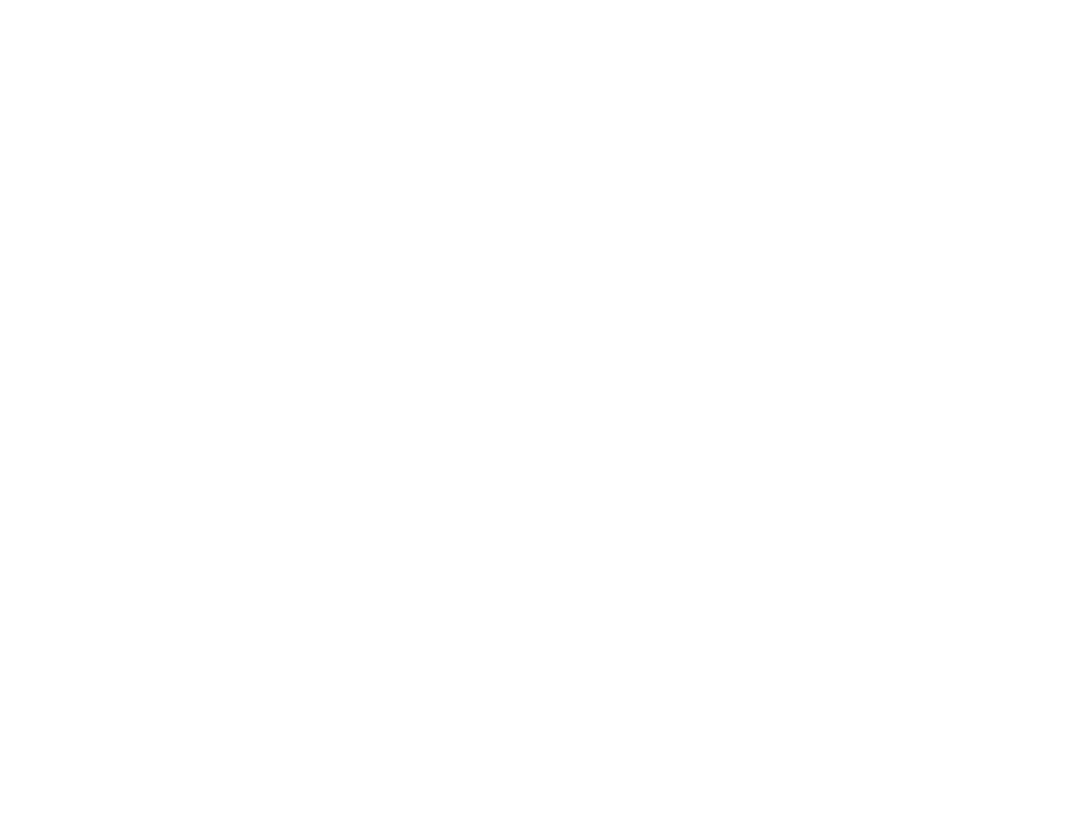
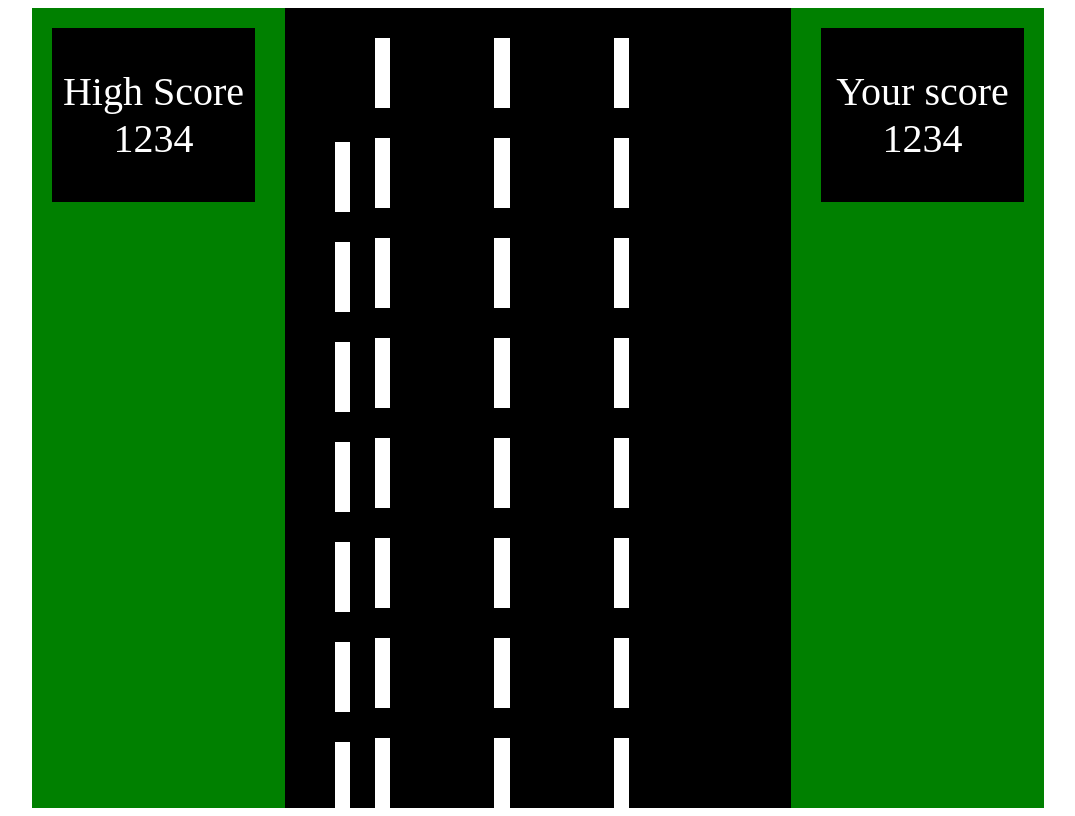
Before and after one commit to Sivachel/Spartaglobal_Project1, a plain HTML site: page index.html in a window 1280 px wide. Shown: the whole page, without its empty margins (102-1177 px from the left). Drawn offline with nearby package versions, Linux system fonts and the light colour scheme.

Commit message:
track done

```diff
--- a/css/style.css
+++ b/css/style.css
@@ -1,3 +1,59 @@
-body {
+.container {
+  background-color: green;
+  height: 800px;
+  width:80%;
+  margin: auto;
 
 }
+
+.mini {
+  background-color: black;
+  height: 800px;
+  width : 50%;
+  margin: auto;
+  overflow: hidden;
+}
+
+.highscore {
+  background-color: black;
+  float: left;
+  margin: 20px;
+  width: 20%;
+  color: white;
+  text-align: center;
+  font-size: 40px;
+}
+
+.yourscore {
+  background-color: black;
+  float: right;
+  margin: 20px;
+  width: 20%;
+  color: white;
+  text-align: center;
+  font-size: 40px;
+}
+
+.tracklines {
+  margin: 25px;
+}
+
+.line {
+  /* background-color: white; */
+  height: 100px;
+  width: 3%;
+  margin-left: 50px;
+  margin-right: 50px;
+  display: inline-block;
+}
+
+#line1 {
+  margin-left: 90px;
+}
+
+.line_1 {
+  margin-top: 30px;
+  margin-bottom: 30px;
+  background-color: white;
+  height: 70px;
+}
--- a/index.html
+++ b/index.html
@@ -8,6 +8,56 @@
     <script type="text/javascript" src="js/main.js"></script>
   </head>
   <body>
+    <div class="container">
+      <div class="highscore">
+        <p>High Score <span>1234</span> </p>
+      </div>
+      <div class="yourscore">
+        <p>Your score <span>1234</span> </p>
+      </div>
+      <div class="mini">
+          <div id="line1"class="line">
+            <div class="line_1"></div>
+            <div class="line_1"></div>
+            <div class="line_1"></div>
+            <div class="line_1"></div>
+            <div class="line_1"></div>
+            <div class="line_1"></div>
+            <div class="line_1"></div>
+            <div class="line_1"></div>
+          </div>
+          <div id="line2"class="line">
+            <div class="line_1"></div>
+            <div class="line_1"></div>
+            <div class="line_1"></div>
+            <div class="line_1"></div>
+            <div class="line_1"></div>
+            <div class="line_1"></div>
+            <div class="line_1"></div>
+            <div class="line_1"></div>
+          </div>
+          <div id="line3"class="line">
+            <div class="line_1"></div>
+            <div class="line_1"></div>
+            <div class="line_1"></div>
+            <div class="line_1"></div>
+            <div class="line_1"></div>
+            <div class="line_1"></div>
+            <div class="line_1"></div>
+            <div class="line_1"></div>
+          </div>
+          <div id="line4"class="line">
+            <div class="line_1"></div>
+            <div class="line_1"></div>
+            <div class="line_1"></div>
+            <div class="line_1"></div>
+            <div class="line_1"></div>
+            <div class="line_1"></div>
+            <div class="line_1"></div>
+            <div class="line_1"></div>
+          </div>
 
+      </div>
+    </div>
   </body>
 </html>
```
